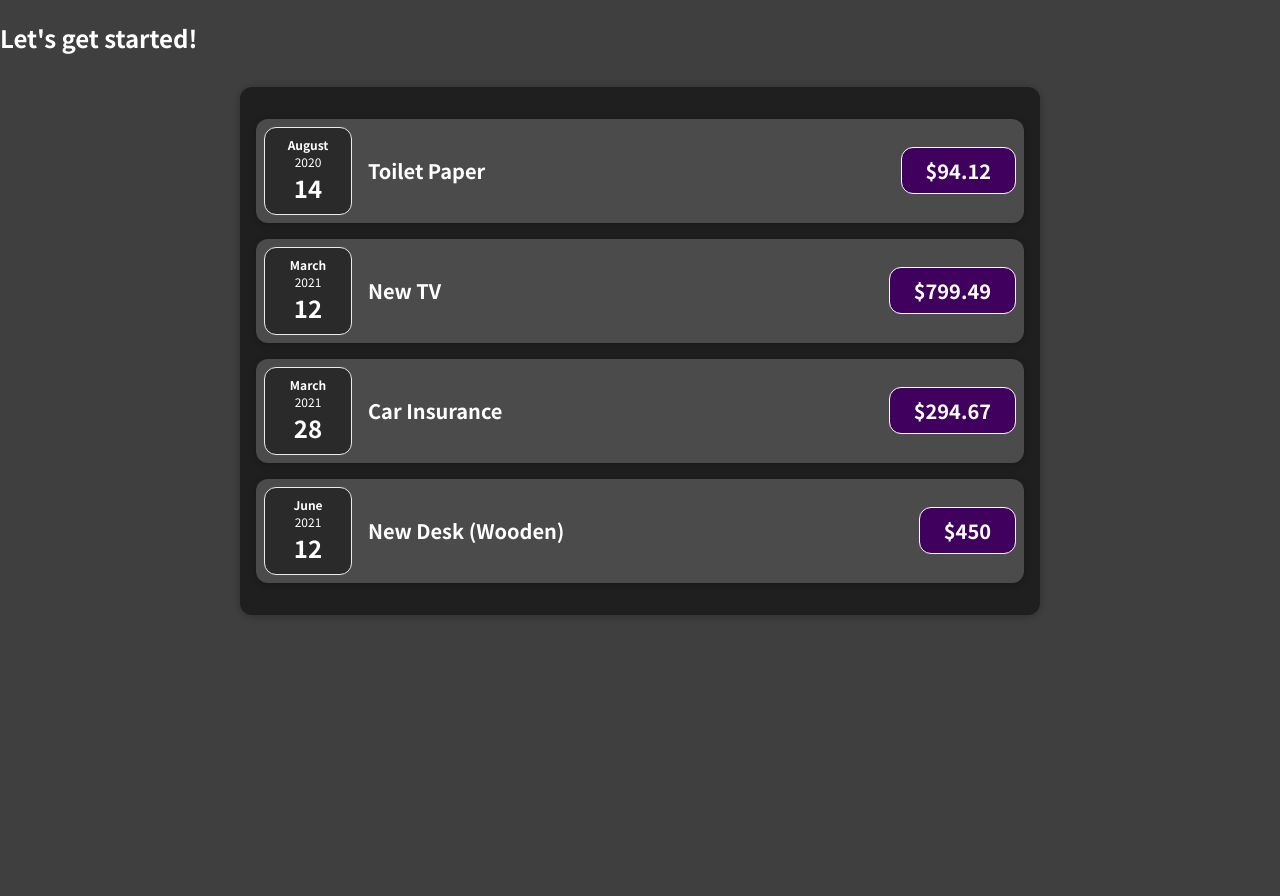
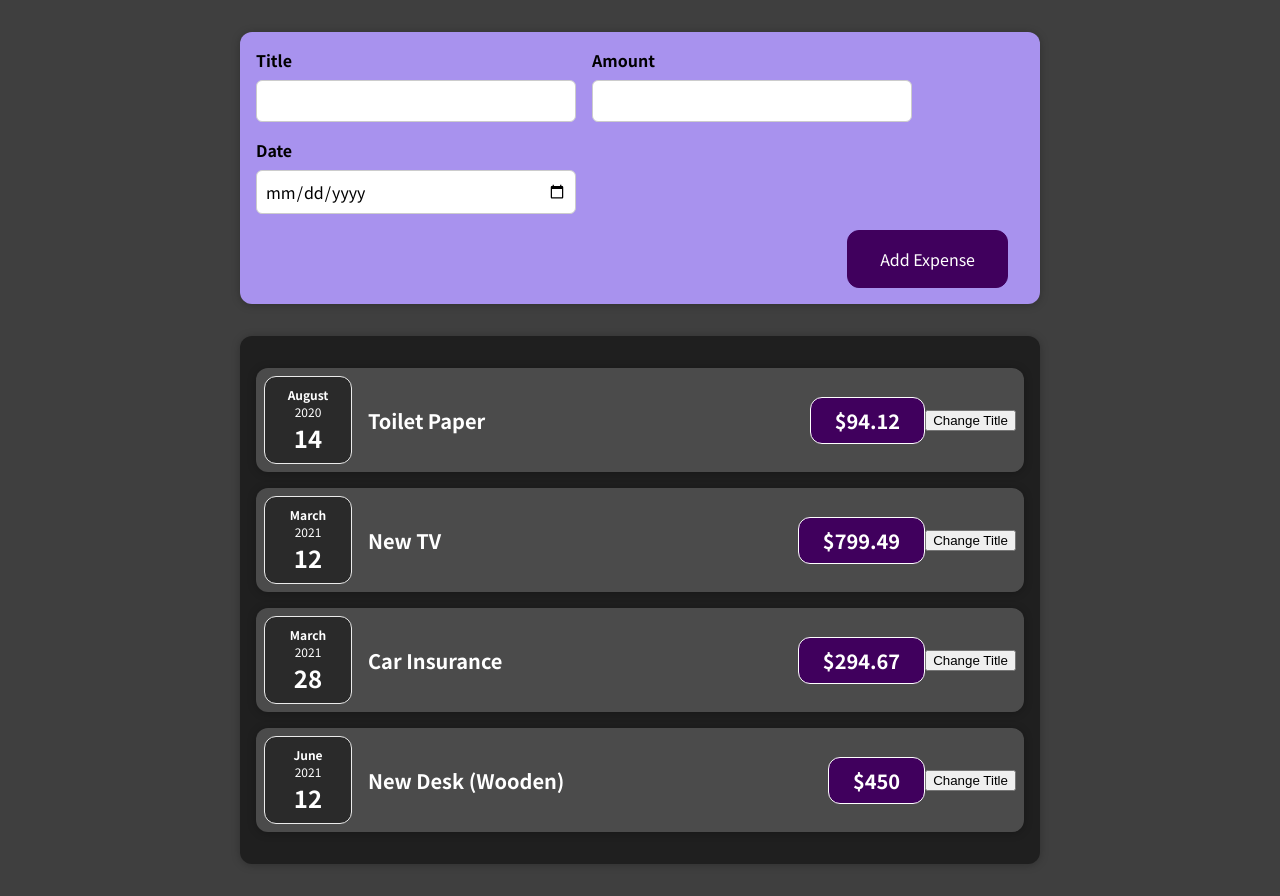
Before and after one commit to i3bdolah/Expenses-Tracker, a React (Create React App) app: page / in a window 1280 px wide. Before the commit the page ends 800 px from the top, so only its background shows below. Built offline with nearby package versions, Linux system fonts and the light colour scheme.

Commit message:
I learned useState Hook with a huge progress,also one side project added in the exercise directory.

```diff
--- a/src/App.js
+++ b/src/App.js
@@ -1,6 +1,7 @@
 import React from "react";
 import ExpenseItem from "./components/Expenses/ExpenseItem";
 import Expenses from "./components/Expenses/Expenses";
+import NewExpense from "./components/NewExpense/NewExpense";
 
 function App() {
   const expenses = [
@@ -27,7 +28,7 @@ function App() {
 
   return (
     <div>
-      <h2>Let's get started!</h2>
+      <NewExpense />
       <Expenses data={expenses}></Expenses>
       {/* <ExpenseItem
         title={expenses[0].title}
--- /dev/null
+++ b/src/Exercises/Counter.css
@@ -0,0 +1,26 @@
+div {
+  display: flex;
+  align-items: center;
+  align-content: center;
+  flex-direction: column;
+}
+
+button {
+  padding: 100px;
+  border-radius: 35px;
+  font-size: 5rem;
+  opacity: 0.5;
+}
+
+button:hover {
+  padding: 100px;
+  border-radius: 35px;
+  font-size: 5rem;
+  box-shadow: 1px 1px 30px 0.1px wheat;
+  opacity: 1;
+}
+
+p {
+  color: white;
+  font-size: 5rem;
+}
--- a/src/components/Expenses/ExpenseItem.js
+++ b/src/components/Expenses/ExpenseItem.js
@@ -1,16 +1,24 @@
-import React from "react";
+import React, { useState } from "react";
 import ExpenseDate from "./ExpenseDate";
 import Card from "../UI/Card";
 import "./ExpenseItem.css";
 
 function ExpenseItem(props) {
+  const [title, setTitle] = useState(props.title);
+
+  const clickHandler = () => {
+    setTitle("-");
+    console.log("Clicked!!!");
+  };
+
   return (
     <Card className="expense-item">
       <ExpenseDate date={props.date} />
       <div className="expense-item__description">
-        <h2>{props.title}</h2>
+        <h2>{title}</h2>
         <div className="expense-item__price">{"$" + props.amount}</div>
       </div>
+      <button onClick={clickHandler}>Change Title</button>
     </Card>
   );
 }
--- /dev/null
+++ b/src/components/NewExpense/ExpenseForm.css
@@ -0,0 +1,26 @@
+.new-expense__controls {
+  display: flex;
+  flex-wrap: wrap;
+  gap: 1rem;
+  margin-bottom: 1rem;
+  text-align: left;
+}
+
+.new-expense__control label {
+  font-weight: bold;
+  margin-bottom: 0.5rem;
+  display: block;
+}
+
+.new-expense__control input {
+  font: inherit;
+  padding: 0.5rem;
+  border-radius: 6px;
+  border: 1px solid #ccc;
+  width: 20rem;
+  max-width: 100%;
+}
+
+.new-expense__actions {
+  text-align: right;
+}
--- /dev/null
+++ b/src/components/NewExpense/ExpenseForm.js
@@ -0,0 +1,49 @@
+import React, { useState } from "react";
+import "./ExpenseForm.css";
+
+const ExpenseForm = () => {
+  const [enteredTitle, setEnteredTitle] = useState("");
+  const [enteredAmount, setEnteredAmount] = useState("");
+  const [enteredDate, setEnteredDate] = useState("");
+
+  const titleChangeHandler = (e) => {
+    setEnteredTitle(e.target.value);
+  };
+
+  const amountChangeHandler = (e) => {
+    setEnteredAmount(e.target.value);
+  };
+
+  const dateChangeHandler = (e) => {
+    setEnteredDate(e.target.value);
+  };
+
+  return (
+    <form>
+      <div className="new-expense__controls">
+        <div className="new-expense__control">
+          <label>Title</label>
+          <input type="text" onChange={titleChangeHandler} />
+        </div>
+        <div className="new-expense__control">
+          <label>Amount</label>
+          <input type="number" min="0.01" onChange={amountChangeHandler} />
+        </div>
+        <div className="new-expense__control">
+          <label>Date</label>
+          <input
+            type="date"
+            min="2019-01-01"
+            max="2022-12-31"
+            onChange={dateChangeHandler}
+          />
+        </div>
+      </div>
+      <div className="new-expense__actions">
+        <button type="submit">Add Expense</button>
+      </div>
+    </form>
+  );
+};
+
+export default ExpenseForm;
--- /dev/null
+++ b/src/components/NewExpense/NewExpense.css
@@ -0,0 +1,38 @@
+.new-expense {
+  background-color: #a892ee;
+  padding: 1rem;
+  margin: 2rem auto;
+  width: 50rem;
+  max-width: 95%;
+  border-radius: 12px;
+  text-align: center;
+  box-shadow: 0 1px 8px rgba(0, 0, 0, 0.25);
+}
+
+.new-expense button {
+  font: inherit;
+  cursor: pointer;
+  padding: 1rem 2rem;
+  border: 1px solid #40005d;
+  background-color: #40005d;
+  color: white;
+  border-radius: 12px;
+  margin-right: 1rem;
+}
+
+.new-expense button:hover,
+.new-expense button:active {
+  background-color: #510674;
+  border-color: #510674;
+}
+
+.new-expense button.alternative {
+  color: #220131;
+  border-color: transparent;
+  background-color: transparent;
+}
+
+.new-expense button.alternative:hover,
+.new-expense button.alternative:active {
+  background-color: #ddb3f8;
+}
--- /dev/null
+++ b/src/components/NewExpense/NewExpense.js
@@ -0,0 +1,13 @@
+import React from "react";
+import "./NewExpense.css";
+import ExpenseForm from "./ExpenseForm";
+
+const NewExpense = () => {
+  return (
+    <div className="new-expense">
+      <ExpenseForm />
+    </div>
+  );
+};
+
+export default NewExpense;
```
Also changed, not shown: src/Exercises/Counter.js (added, +20 -0 lines), src/index.js (+5 -4 lines).
